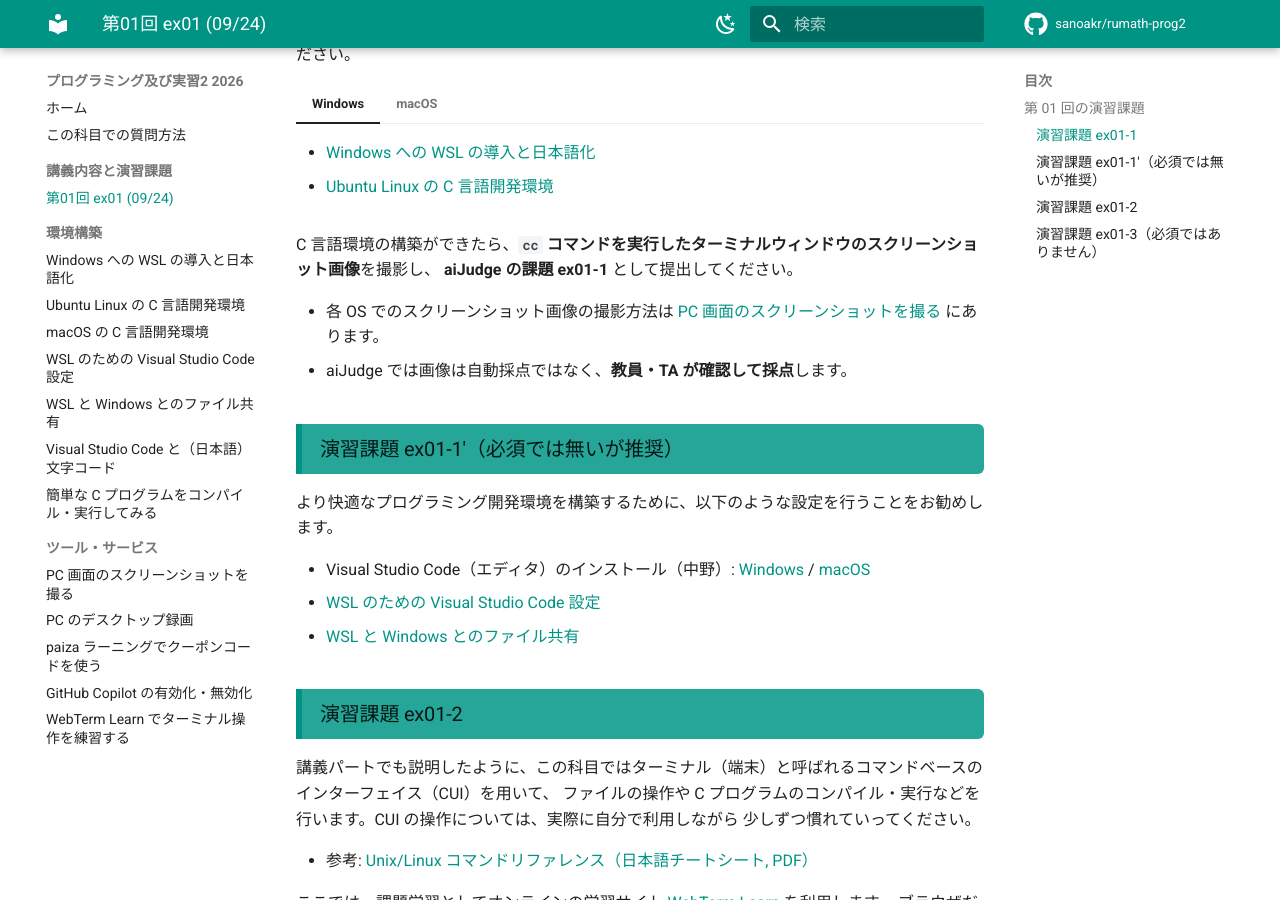
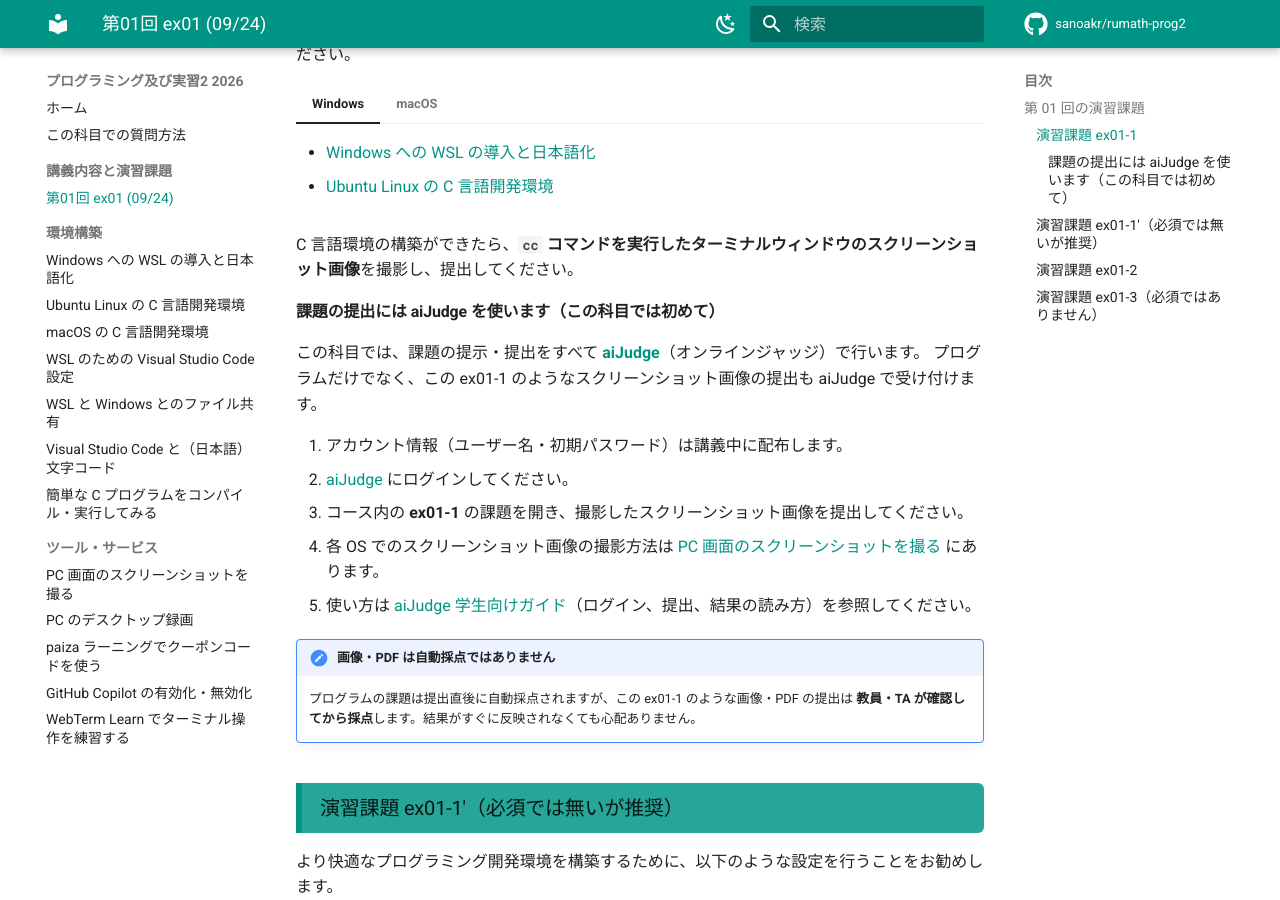
Before and after one commit to sanoakr/rumath-prog2, an MkDocs documentation site: the page built from docs/ex01.md, in a window 1280 px wide and 900 px high, scrolled down 613 px. Built offline with MkDocs 1.6.1 and Material for MkDocs 9.7.7, drawn with Linux system fonts in a browser that asks for light colours; comment, search, counter and statistics services are not loaded.

Commit message:
docs: explain aiJudge thoroughly at ex01-1 (first use in this course)

```diff
--- a/docs/ex01.md
+++ b/docs/ex01.md
@@ -24,11 +24,22 @@
 
     - [macOS の C 言語開発環境](setup/macos-c.md)
 
-C 言語環境の構築ができたら、**`cc` コマンドを実行したターミナルウィンドウのスクリーンショット画像**を撮影し、
-**aiJudge の課題 ex01-1** として提出してください。
+C 言語環境の構築ができたら、**`cc` コマンドを実行したターミナルウィンドウのスクリーンショット画像**を撮影し、提出してください。
 
-- 各 OS でのスクリーンショット画像の撮影方法は [PC 画面のスクリーンショットを撮る](setup/screenshot.md) にあります。
-- aiJudge では画像は自動採点ではなく、**教員・TA が確認して採点**します。
+#### 課題の提出には aiJudge を使います（この科目では初めて）
+
+この科目では、課題の提示・提出をすべて **[aiJudge](https://judge.math.ryukoku.ac.jp/)**（オンラインジャッジ）で行います。
+プログラムだけでなく、この ex01-1 のようなスクリーンショット画像の提出も aiJudge で受け付けます。
+
+1. アカウント情報（ユーザー名・初期パスワード）は講義中に配布します。
+2. [aiJudge](https://judge.math.ryukoku.ac.jp/) にログインしてください。
+3. コース内の **ex01-1** の課題を開き、撮影したスクリーンショット画像を提出してください。
+   - 各 OS でのスクリーンショット画像の撮影方法は [PC 画面のスクリーンショットを撮る](setup/screenshot.md) にあります。
+4. 使い方は [aiJudge 学生向けガイド](https://sanoakr.github.io/aijudge/student/)（ログイン、提出、結果の読み方）を参照してください。
+
+!!! note "画像・PDF は自動採点ではありません"
+    プログラムの課題は提出直後に自動採点されますが、この ex01-1 のような画像・PDF の提出は
+    **教員・TA が確認してから採点**します。結果がすぐに反映されなくても心配ありません。
 
 ### 演習課題 ex01-1'（必須では無いが推奨） {: .exercise }
 
```
